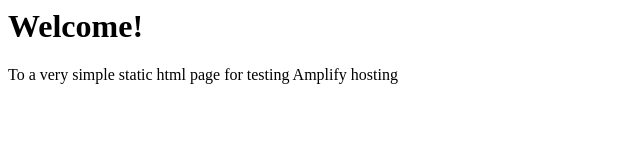
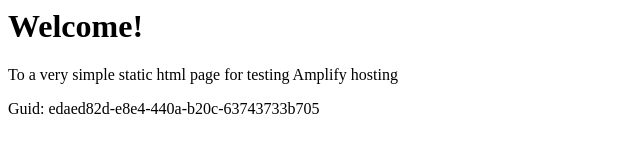
Before and after one commit to aws-aemilia-dub/Github-PR-Commit-Integration-Test-DoNotTouch-Gith-OKSLNVO2-v1-preprod-eu-west-1, a website: page src/index.html in a window 1280 px wide. Shown: the whole page, without its empty margins (0-640 px from the left). Drawn offline with Linux system fonts and the light colour scheme.

Commit message:
commit from integ tests

```diff
--- a/src/index.html
+++ b/src/index.html
@@ -1,3 +1,5 @@
+
+
 <html lang="en">
 
 <head>
@@ -10,6 +12,6 @@
 <body>
     <h1>Welcome!</h1>
     <p>To a very simple static html page for testing Amplify hosting</p>
-</body>
+    <p>Guid: edaed82d-e8e4-440a-b20c-63743733b705</p></body>
 
 </html>
```
